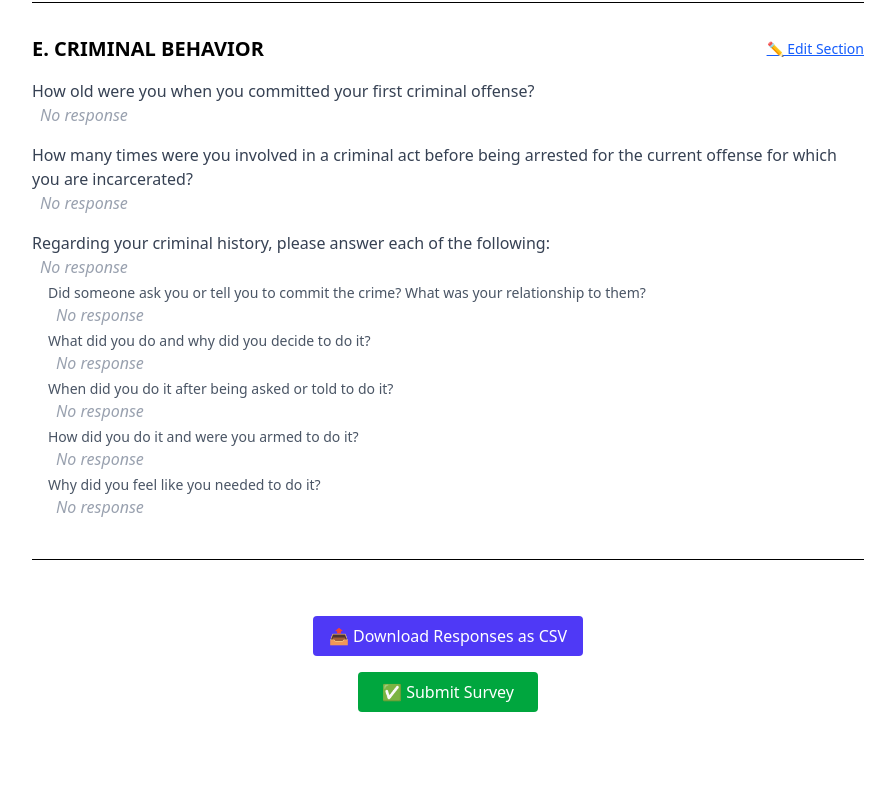
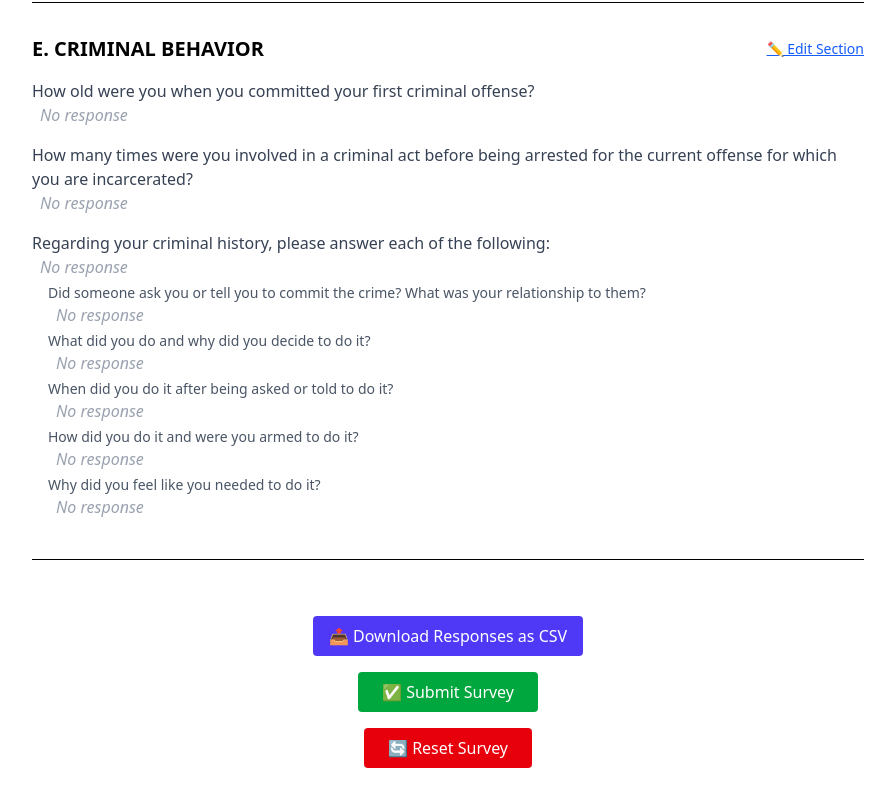
Before and after one commit to dariansweb/teenage-violent-crime-assessment, a React (Vite) app: page /review in a window 1280 px wide. Shown: the part 3141-3941 px from the top of the page, without its empty margins (192-1086 px from the left). Before the commit the page ends 3885 px from the top, so only its background shows below. Built offline with nearby package versions, Linux system fonts and the light colour scheme.

Commit message:
forgot the reset button but should be done now!

```diff
--- a/src/components/ReviewPage.jsx
+++ b/src/components/ReviewPage.jsx
@@ -86,6 +86,16 @@ const ReviewPage = () => {
         >
           ✅ Submit Survey
         </button>
+        <button
+          onClick={() => {
+            resetSurvey()
+            toast.success('Survey reset!')
+            navigate('/survey')
+          }}
+          className="px-6 py-2 bg-red-600 text-white rounded hover:bg-red-700"
+        >
+          🔄 Reset Survey
+        </button>
       </div>
     </div>
   )
```
